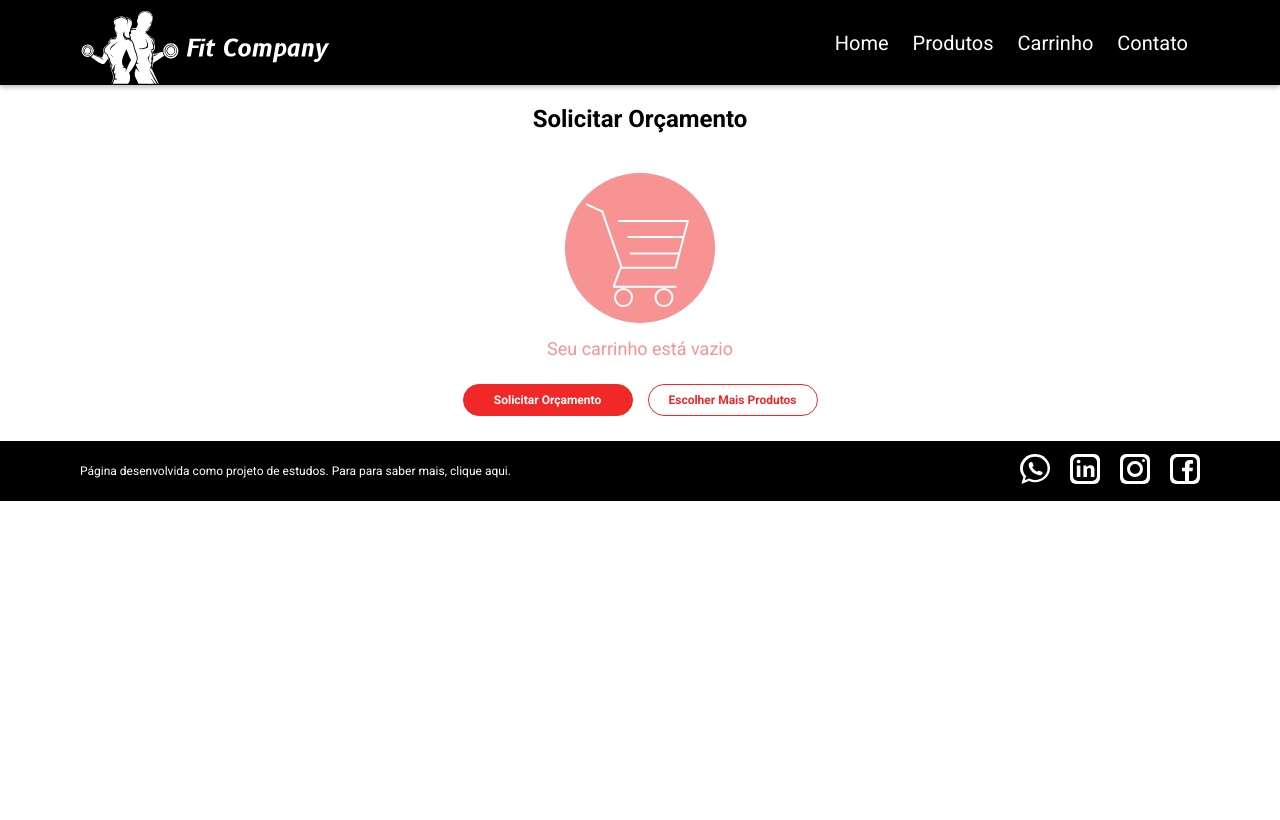
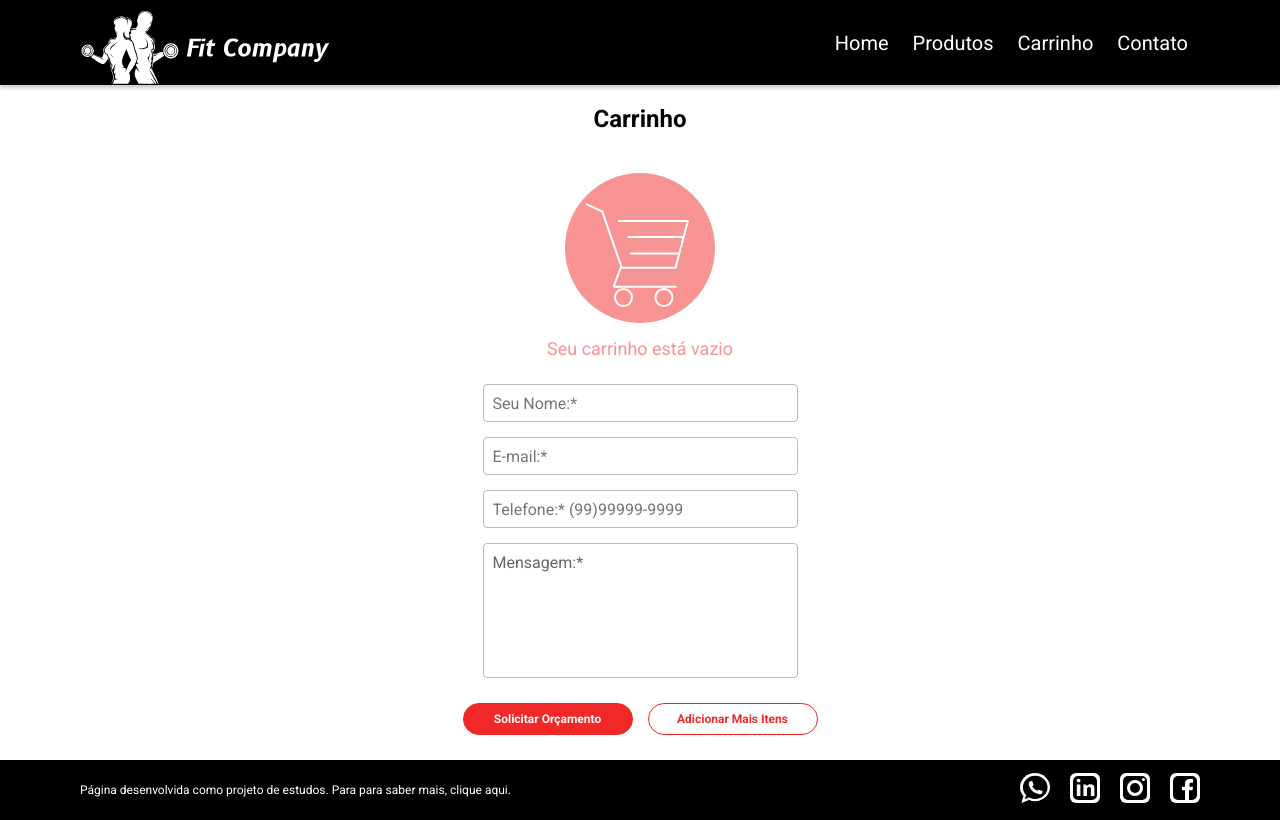
Before and after one commit to Andrecunha10/ProjectOne-FitCompany, a plain HTML site: page sendbudget.html in a window 1280 px wide. Drawn offline with Linux system fonts and the light colour scheme.

Commit message:
criação dos inputs na pagina sendbudget

```diff
--- a/sendbudget.html
+++ b/sendbudget.html
@@ -56,7 +56,7 @@
     </header>
     <main>
       <section id="sent-budget">
-          <h2>Solicitar Orçamento</h2>
+          <h2>Carrinho</h2>
         <div class="empty-cart">
           <img
             id="cart-big"
@@ -70,9 +70,28 @@
         <div id="add-products-cart">
           <ul></ul>
         </div>
+        <div class="form-container">
+          <input
+          type="text"
+          class="inputs"
+          placeholder="Seu Nome:*"
+          />
+          <input
+          type="email"
+          class="inputs"
+          placeholder="E-mail:*"
+          />
+          <input
+          type="text"
+          class="inputs"
+          placeholder="Telefone:* (99)99999-9999"
+          />
+          <textarea class="send-message" name="message" placeholder="Mensagem:*" maxlength="225"></textarea>
+        </div>
+
         <div class="btn-container">
             <a class="btn-santadart btn-send">Solicitar Orçamento</a>
-            <a href="index.html" class="btn-santadart btn-send btn-add-more">Escolher Mais Produtos</a>
+            <a href="index.html" class="btn-santadart btn-send btn-add-more">Adicionar Mais Itens</a>
         </div>
       </section>
     </main>
--- a/style.css
+++ b/style.css
@@ -261,8 +261,6 @@ body {
   visibility: hidden;
   border-radius: 5px;
   min-width: 300px;
-  /* overflow: auto;
-    max-height: 65vh; */
 }
 
 .cart-line1 {
@@ -368,34 +366,38 @@ body {
 }
 
 #add-products-cart {
-  overflow: auto;
-  max-height: 60vh;
+
   display: none;
   padding: 15px 0;
+}
+
+#cart-windows #add-products-cart{
+  overflow: auto;
+  max-height: 40vh;
 }
 
 #add-products-cart.add-products-cart-on {
   display: block;
 }
 /* crollbar */
-::-webkit-scrollbar {
+#add-products-cart::-webkit-scrollbar {
   width: 8px;
 }
 
 /* Track */
-::-webkit-scrollbar-track {
+#add-products-cart::-webkit-scrollbar-track {
   background: #f1f1f1;
   border-radius: 5px;
 }
 
 /* Handle */
-::-webkit-scrollbar-thumb {
+#add-products-cart::-webkit-scrollbar-thumb {
   background: #888;
   border-radius: 5px;
 }
 
 /* Handle on hover */
-::-webkit-scrollbar-thumb:hover {
+#add-products-cart::-webkit-scrollbar-thumb:hover {
   background: #333;
 }
 /* LOADING */
@@ -556,6 +558,10 @@ body {
   .product {
     width: 100%;
   }
+
+  #cart-windows #add-products-cart{
+    max-height: 50vh;
+  }
 }
 
 @media (min-width: 768px) {
@@ -646,6 +652,7 @@ body {
   flex-direction: column;
   align-items: center;
   margin: 0 auto;
+  max-width: 365px;
 }
 
 .btn-send {
@@ -667,6 +674,7 @@ body {
   background-color: var(--main-color);
   border: #fff 1px solid;
   color: #fff;
+  border: 1px solid var(--main-color);
 }
 
 .btn-container{
@@ -675,10 +683,28 @@ body {
   gap: 15px;
 }
 
+.form-container{
+  display: grid;
+  gap: 15px;
+  width: 100%;
+  margin-bottom: 25px;
+}
+
+.inputs, .send-message::placeholder {
+  color: #666;
+  opacity: 1;
+}
+.send-message{
+  height: 135px;
+  border: 1px solid #b8bbbe;
+  border-radius: 4px;
+  font-family: inherit;
+  padding: 9px;
+  font-size: 16px;
+  resize: none;
+}
+
 @media (min-width: 576px) {
-  #sent-budget{
-    width: 550px;
-  }
   .btn-container{
     grid-template-columns: 1fr 1fr;
   }
```
